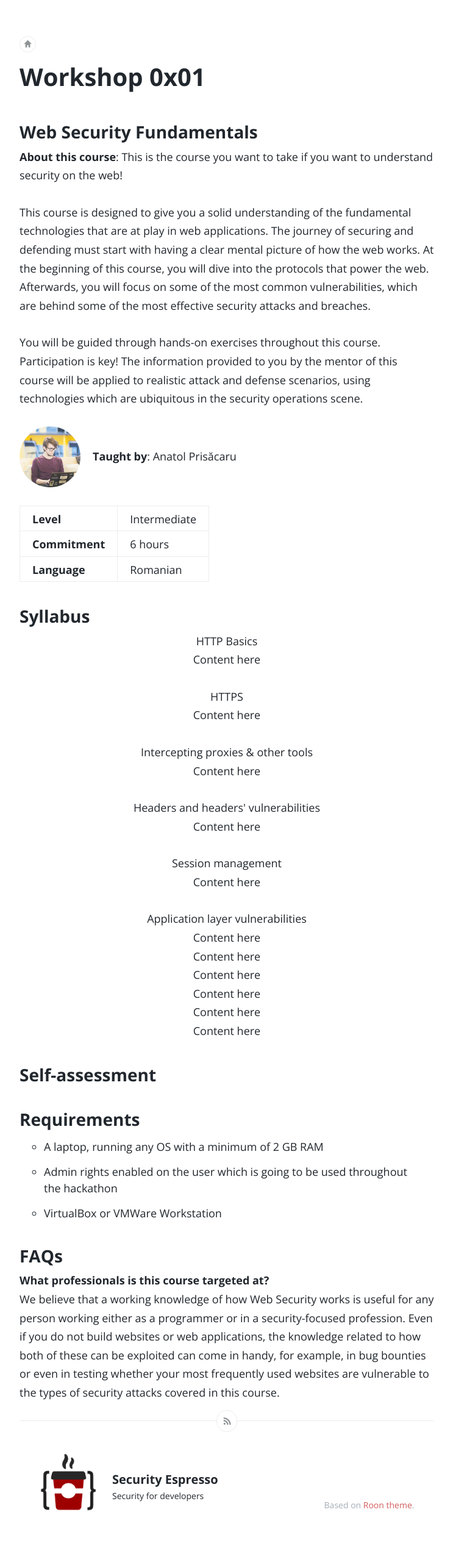
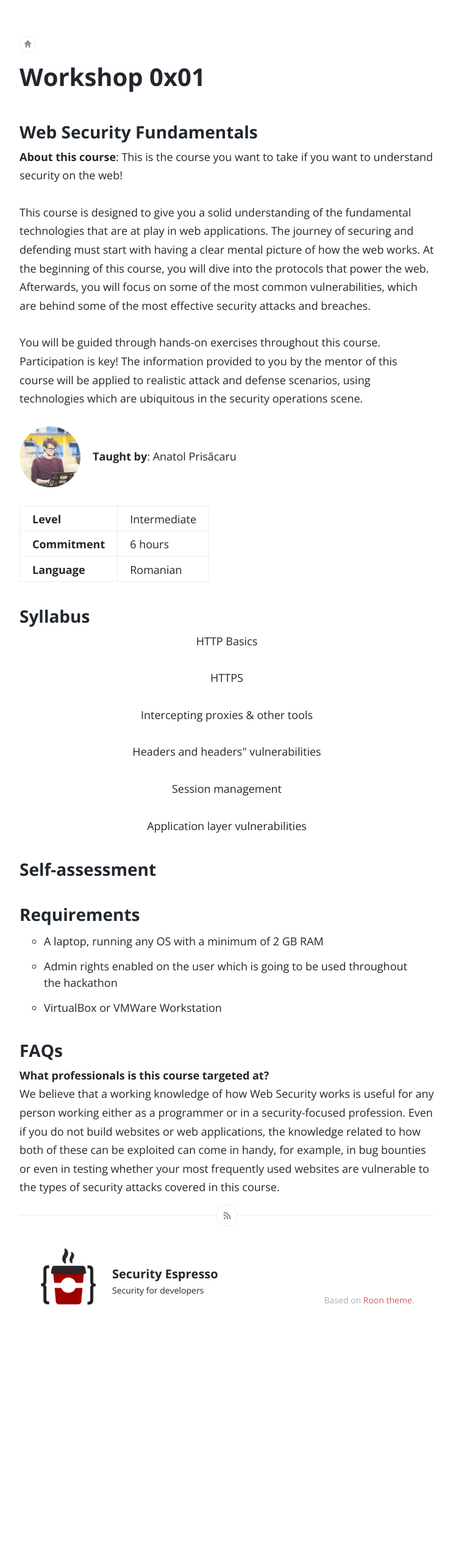
Before and after one commit to securityespresso/blog, a Jekyll site: the page built from workshops/workshop-0x01.md, in a window 1280 px wide. Shown: the whole page at 61% size, without its empty margins (268-1011 px from the left). Built offline with Jekyll 4.4.1, drawn with Linux system fonts in a browser that asks for light colours; after the commit the page ends 2193 px from its top, so only the background shows below that.

Commit message:
Implement section toggle on click

```diff
--- a/_includes/header.html
+++ b/_includes/header.html
@@ -12,7 +12,7 @@
     <div class="trigger">
     {% for page in site.pages %}
       {% if page.in_header %}
-        <a class="page-link" href="{{ page.url | prepend: site.baseurl }}">{% raw %}{{% endraw %}{{ page.emoji }}{% raw %}}{% endraw %} {{ page.title }} &nbsp</a>
+        <a class="page-link" href="{{ page.url | prepend: site.baseurl }}">{% raw %}{{% endraw %}{{ page.emoji }}{% raw %}}{% endraw %} {{ page.title }} &nbsp;</a>
       {% endif %}
     {% endfor %}
     </div>
--- a/_layouts/default.html
+++ b/_layouts/default.html
@@ -19,6 +19,7 @@
     {% endif %}
 
     <script type="text/javascript" src="{{ '/assets/javascripts/jquery-2.1.4.min.js' | prepend: site.baseurl }}"></script>
+    <script type="text/javascript" src="{{ '/assets/javascripts/main.js' | prepend: site.baseurl }}"></script>
     <script>
       $(function() {
         $(document.links).filter(function() {
--- /dev/null
+++ b/assets/javascripts/main.js
@@ -0,0 +1,5 @@
+jQuery(function ($) {
+  $('.section-header').click(function() {
+    $(this).parent().find('.section-content').slideToggle();
+  });
+});
--- a/css/workshops.css
+++ b/css/workshops.css
@@ -23,3 +23,7 @@
 article table tbody tr:first-child td {
   border-top: 1px solid #ededee;
 }
+
+.section-content {
+  display: none; /* collapsed by default */
+}
--- a/workshops/workshop-0x01.md
+++ b/workshops/workshop-0x01.md
@@ -24,36 +24,37 @@
 
 ## Syllabus
 
-<div class='expandable-container'>
-<div class='header'>HTTP Basics</div>
-<div class='content'>Content here</div>
+<div class="expandable">
+    <div class="section-header">HTTP Basics</div>
+    <div class="section-content">Content here</div>
 </div>
-<div class='expandable-container'>
-<div class='header'>HTTPS</div>
-<div class='content'>Content here</div>
+<div class="expandable">
+    <div class="section-header">HTTPS</div>
+    <div class="section-content">Content here</div>
 </div>
-<div class='expandable-container'>
-<div class='header'>Intercepting proxies & other tools</div>
-<div class='content'>Content here</div>
+<div class="expandable">
+    <div class="section-header">Intercepting proxies &amp; other tools</div>
+    <div class="section-content">Content here</div>
 </div>
-<div class='expandable-container'>
-<div class='header'>Headers and headers' vulnerabilities</div>
-<div class='content'>Content here</div>
+<div class="expandable">
+    <div class="section-header">Headers and headers" vulnerabilities</div>
+    <div class="section-content">Content here</div>
 </div>
-<div class='expandable-container'>
-<div class='header'>Session management</div>
-<div class='content'>Content here</div>
+<div class="expandable">
+    <div class="section-header">Session management</div>
+    <div class="section-content">Content here</div>
 </div>
-<div class='expandable-container'>
-<div class='header'>Application layer vulnerabilities</div>
-<div class='content'>Content here<br>
-Content here<br>
-Content here<br>
-Content here<br>
-Content here<br>
-Content here</div>
+<div class="expandable">
+    <div class="section-header">Application layer vulnerabilities</div>
+    <div class="section-content">
+        Content here<br>
+        Content here<br>
+        Content here<br>
+        Content here<br>
+        Content here<br>
+        Content here
+    </div>
 </div>
-
 
 ## Self-assessment
 
@@ -67,15 +68,3 @@
 
 <b>What professionals is this course targeted at?</b><br>
 We believe that a working knowledge of how Web Security works is useful for any person working either as a programmer or in a security-focused profession. Even if you do not build websites or web applications, the knowledge related to how both of these can be exploited can come in handy, for example, in bug bounties or even in testing whether your most frequently used websites are vulnerable to the types of security attacks covered in this course.
-
-<script language="javascript" type="text/javascript">
-document.querySelectorAll('.expandable-container').forEach(container => {
-  const header = container.querySelector('.header')
-  const content = container.querySelector('.content')
-  content.classList.add('hidden')
-  header.addEventListener('click', function(event) {
-    event.preventDefault()
-    content.classList.toggle('hidden')
-  }, false)
-})
-</script>
```
Also changed, not shown: 1 other file. Lines whose indentation alone changed are shown as unchanged.
